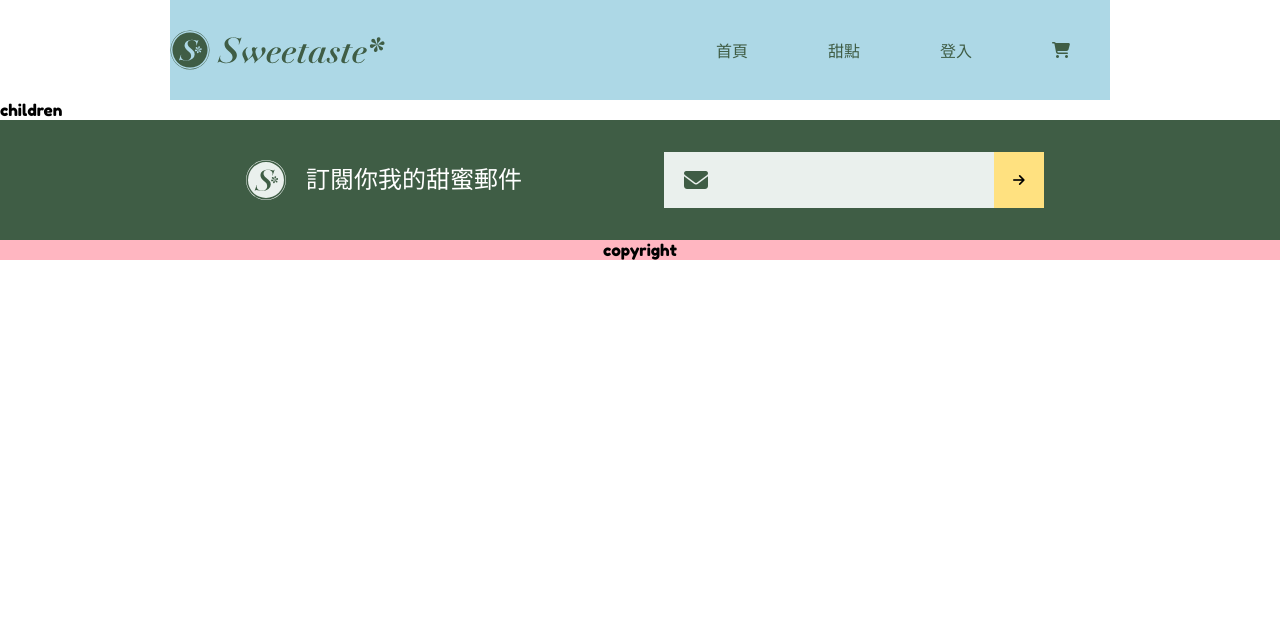
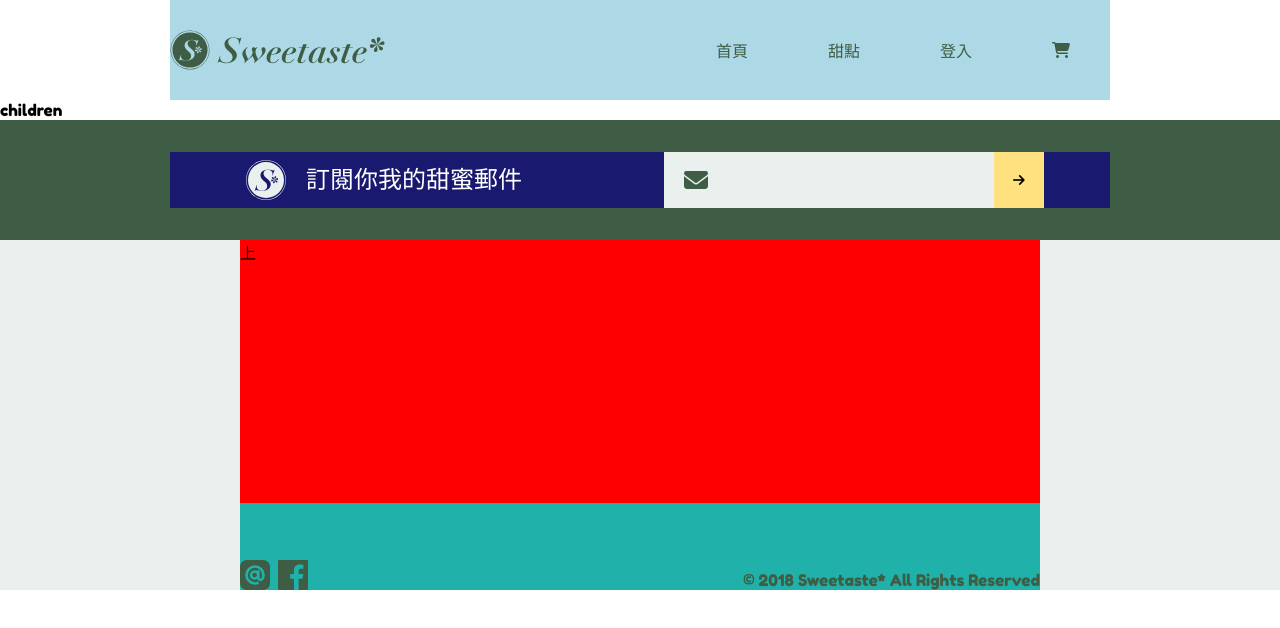
Before and after one commit to FengSanIClover/React-DessertShop-Typescript, a React (Create React App) app: page / in a window 1280 px wide. Shown: the top 628 px of the page. Built offline with nearby package versions, Linux system fonts and the light colour scheme.

Commit message:
建立 Footer ICon 部分

```diff
--- /dev/null
+++ b/src/asset/styles/Components/Copyright/Copyright.scss
@@ -0,0 +1,70 @@
+@import '../../Main/main.scss';
+
+.f-c-container{
+    @include base-flex();
+    height: 350px;
+    width: 100%;
+    background-color: $base-color-4;
+}
+
+.f-c-copyright{
+    @include base-flex(space-between);
+    flex-flow: column;
+    height: 100%;
+    width: 800px;
+}
+
+.f-c-copyright-uparea{
+    width: 100%;
+    height: 75%;
+    background-color: red;
+}
+
+.f-c-copyright-downarea{
+    @include base-flex(space-around,flex-end);
+    width: 100%;
+    height: 25%;
+    background-color: lightseagreen;
+}
+
+.f-c-copyright-downarea-img{
+    @include base-flex(flex-start);
+    width: 100%;
+    .img-at {
+        width: 30px;
+        height: 30px;
+        background-image: url("../../../images/ic-line@.svg");
+        background-repeat: no-repeat;
+        margin-right: 8px;
+    }
+
+    .img-facebook {
+        width: 30px;
+        height: 30px;
+        background-image: url("../../../images/ic-facebook.svg");
+        background-repeat: no-repeat;
+    }
+}
+
+.f-c-copyright-downarea-msg {
+    width: 100%;
+    color: $base-color-3;
+    text-align: right;
+}
+
+
+
+@media(max-width:767px) {
+    .f-c-container{
+        // @include base-flex();
+        height: 310px;
+    }
+
+    .f-c-copyright-downarea {
+        flex-flow: column;
+    }
+
+    .f-c-copyright-downarea-msg {
+        text-align: left;
+    }
+}
--- a/src/asset/styles/Components/Register/Register.scss
+++ b/src/asset/styles/Components/Register/Register.scss
@@ -11,6 +11,7 @@
     @include base-flex(space-around);
     width: 940px;
     margin:0 auto;
+    background-color: midnightblue;
 }
 
 @media (max-width:767px) {
--- a/src/asset/styles/Containers/Footer.scss
+++ b/src/asset/styles/Containers/Footer.scss
@@ -4,5 +4,4 @@
     width: 100%;
     @include base-flex();
     flex-flow: column;
-    background-color: lightpink;
 }
--- /dev/null
+++ b/src/components/Copyright/index.tsx
@@ -0,0 +1,21 @@
+import React from 'react';
+import 'asset/styles/Components/Copyright/Copyright.scss';
+
+const copyright: React.FC = () => {
+    return (
+        <div className="f-c-container">
+            <div className="f-c-copyright">
+                <div className="f-c-copyright-uparea">上</div>
+                <div className="f-c-copyright-downarea">
+                    <div className="f-c-copyright-downarea-img">
+                        <div className="img-at"></div>
+                        <div className="img-facebook"></div>
+                    </div>
+                    <div className="f-c-copyright-downarea-msg">© 2018 Sweetaste* All Rights Reserved</div>
+                </div>
+            </div>
+        </div>
+    )
+}
+
+export default copyright;
--- a/src/containers/Footer/index.tsx
+++ b/src/containers/Footer/index.tsx
@@ -1,12 +1,13 @@
 import React from 'react';
 import 'asset/styles/Containers/Footer.scss';
 import Register from '../../components/Register';
+import Copyright from '../../components/Copyright';
 
 const footer: React.FC = () => {
     return (
         <footer className="f-container">
             <Register />
-            <div>copyright</div>
+            <Copyright />
         </footer>
     )
 }
```
